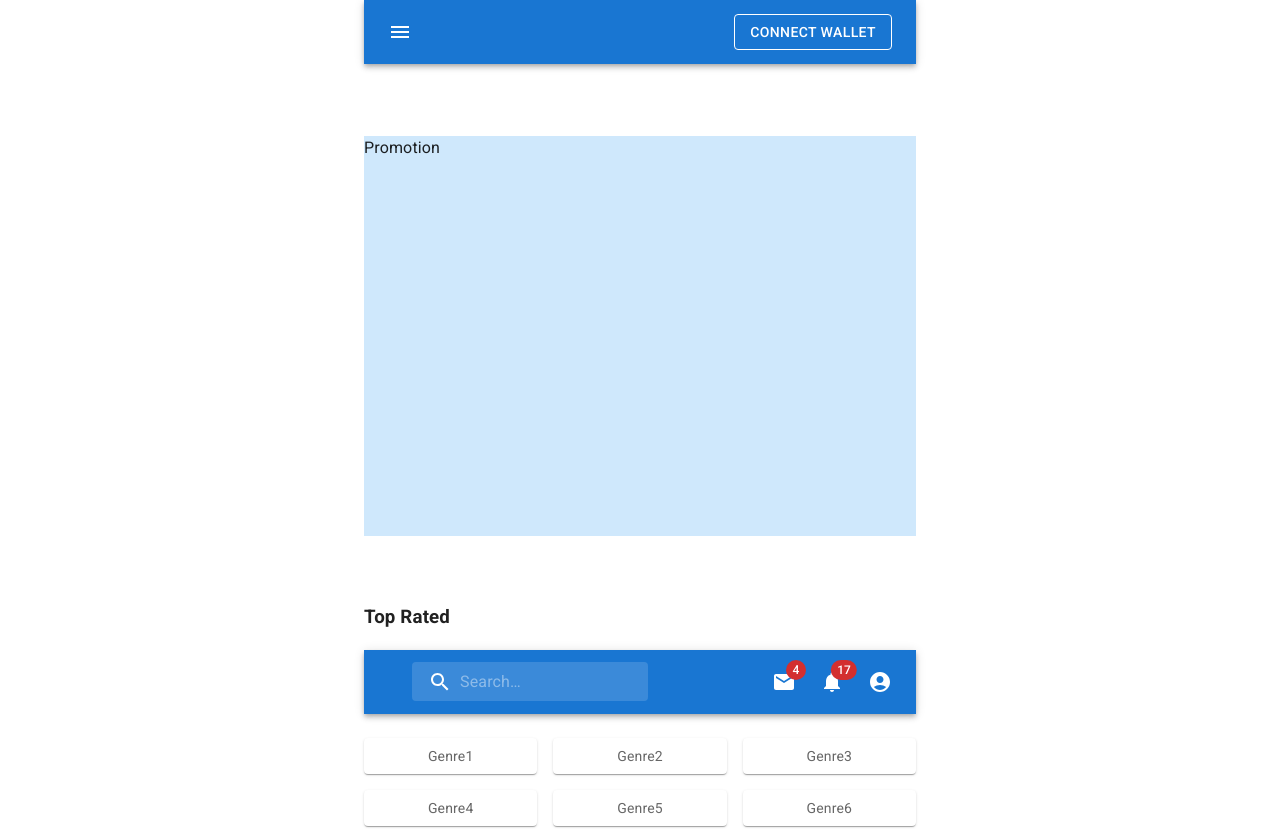
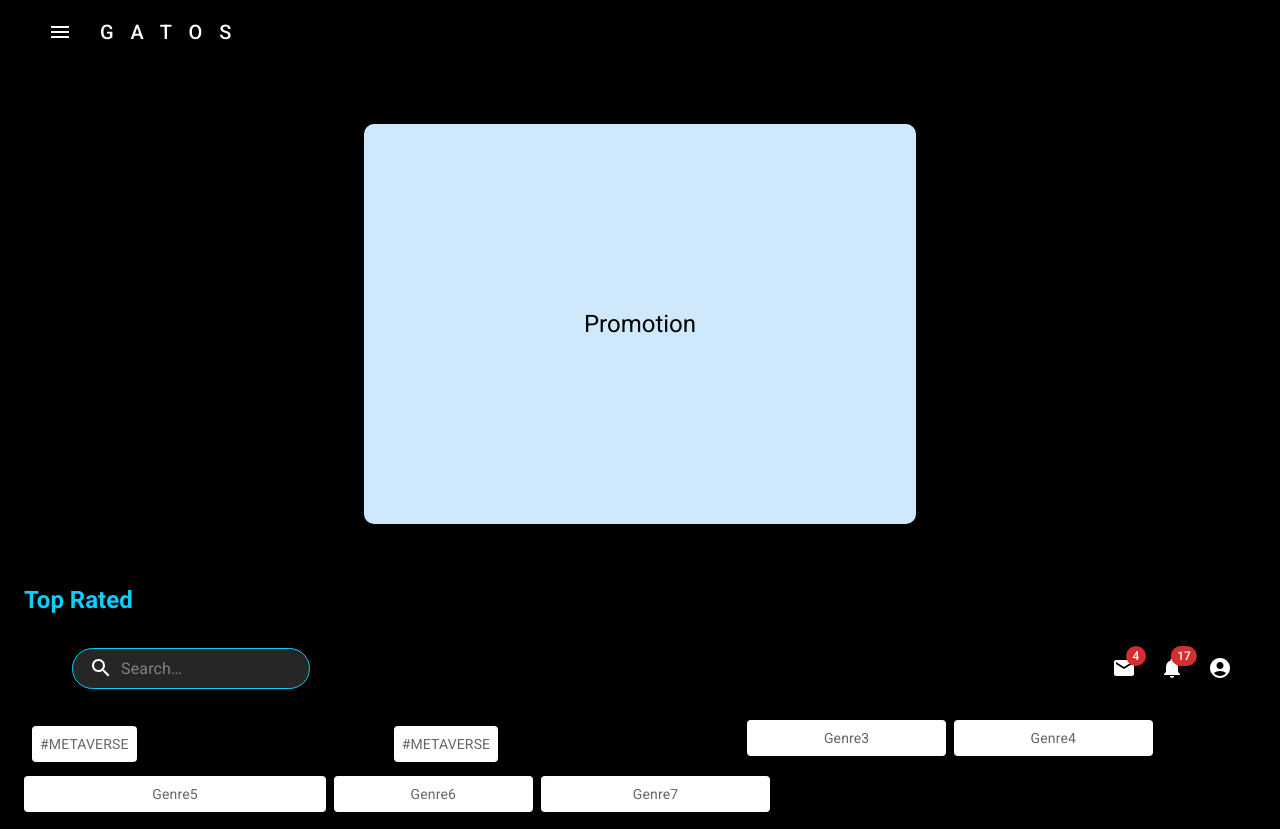
Before and after one commit to Gatos-powered-by-Aptos/Gatos-Web, a React (Create React App) app: page / in a window 1280 px wide. Shown: the top 829 px of the page. Built offline with nearby package versions, Linux system fonts and the light colour scheme; what @aptos-labs/wallet-adapter-react, aptos, petra-plugin-wallet-adapter would draw is missing.

Commit message:
explorer 업뎃

```diff
--- a/src/Explorer.tsx
+++ b/src/Explorer.tsx
@@ -25,6 +25,10 @@ import CardActions from '@mui/material/CardActions';
 import CardContent from '@mui/material/CardContent';
 import CardMedia from '@mui/material/CardMedia';
 import { flexbox } from '@mui/system';
+import ArrowDropDownIcon from '@mui/icons-material/ArrowDropDown';
+import InputLabel from '@mui/material/InputLabel';
+import FormControl from '@mui/material/FormControl';
+import Select from '@mui/material/Select';
 
 const Search = styled('div')(({ theme }) => ({
   position: 'relative',
@@ -194,9 +198,10 @@ export default function Explorer() {
 
 
   return (
-    <Box sx={{ flexGrow: 1 }}>
-      <Container maxWidth="sm">
-      <AppBar position="static">
+    <Box sx={{ flexGrow: 1, backgroundColor:'black'}}>
+      <Container maxWidth="xl">
+      <AppBar position="static"
+        sx={{backgroundColor:'black'}}>
         <Toolbar>
           <IconButton
             size="large"
@@ -207,8 +212,7 @@ export default function Explorer() {
           >
             <MenuIcon/>
           </IconButton>
-          <Typography variant="h6" component="div" sx={{ flexGrow: 1 }}></Typography>
-          <Button color="inherit" variant="outlined">Connect Wallet</Button>
+          <Typography variant="h6" component="div" sx={{ flexGrow: 1, letterSpacing: 17 }}>GATOS</Typography>
         </Toolbar>
       </AppBar>
       </Container>
@@ -216,19 +220,30 @@ export default function Explorer() {
       <br></br>
       <br></br>
 
-      <CssBaseline />
       <Container maxWidth="sm">
-        <Box sx={{ bgcolor: '#cfe8fc', height: '50vh' }}>Promotion</Box>
+        <Box
+        display="flex"
+        alignItems="center"
+        justifyContent="center"
+        sx={{ bgcolor: '#cfe8fc', height: '50vh', borderRadius: '10px' }}>
+        <Typography variant="h5" component="div" sx={{ flexGrow: 1}} align="center">Promotion</Typography>
+        </Box>
       </Container>
 
       <br></br>
       <br></br>
+      <br></br>
 
-      <Container maxWidth="sm"><h3>Top Rated</h3></Container>
-      <Container maxWidth="sm">
-      <AppBar position="static">
+      <Container maxWidth="xl">
+        <Typography variant="h5" sx={{color: "#0ACFFE", fontWeight: '600'}} >Top Rated</Typography>
+      </Container>
+
+      <br></br>
+      <Container maxWidth="xl">
+      <AppBar position="static"
+        sx={{backgroundColor:'black'}}>
         <Toolbar>
-          <Search>
+          <Search sx={{borderRadius: '30px', border: `1px solid #0ACFFE`}}>
             <SearchIconWrapper>
               <SearchIcon />
             </SearchIconWrapper>
@@ -238,7 +253,7 @@ export default function Explorer() {
             />
           </Search>
           <Box sx={{ flexGrow: 1 }} />
-          <Box sx={{ display: { xs: 'none', md: 'flex' } }}>
+          <Box sx={{ display: { xs: 'none', md: 'flex'} }}>
             <IconButton size="large" aria-label="show 4 new mails" color="inherit">
               <Badge badgeContent={4} color="error">
                 <MailIcon />
@@ -279,37 +294,47 @@ export default function Explorer() {
           </Box>
         </Toolbar>
       </AppBar>
-      </Container>
+    </Container>
+
       {renderMobileMenu}
       {renderMenu}
 
       <br></br>
-      <Container maxWidth="sm">
-      <Grid container spacing={2}>
-        <Grid item xs={4}>
-          <Item>Genre1</Item>
+      <Container maxWidth="xl">
+      <Grid container spacing={1}>
+        <Grid item xs={3.5}>
+          <Button
+          sx={{size:'large'}}>
+            <Item>#Metaverse</Item>
+          </Button>
+
         </Grid>
-        <Grid item xs={4}>
-          <Item>Genre2</Item>
+        <Grid item xs={3.5}>
+          <Button>
+            <Item>#Metaverse</Item>
+          </Button>
         </Grid>
-        <Grid item xs={4}>
+        <Grid item xs={2}>
           <Item>Genre3</Item>
         </Grid>
-        <Grid item xs={4}>
+        <Grid item xs={2}>
           <Item>Genre4</Item>
         </Grid>
-        <Grid item xs={4}>
+        <Grid item xs={3}>
           <Item>Genre5</Item>
         </Grid>
-        <Grid item xs={4}>
+        <Grid item xs={2}>
           <Item>Genre6</Item>
+        </Grid>
+        <Grid item xs={2.3}>
+          <Item>Genre7</Item>
         </Grid>
       </Grid>
     </Container>
       <br></br>
       <br></br>
 
-    <Container maxWidth="sm">
+    <Container maxWidth="xl">
       <Card sx={{ minWidth: 275, display: 'flex' }}>
         <Box sx={{display: 'flex', flexDirection: 'column'}}>
           <CardContent sx={{flex: '1 0 auto'}}>
--- a/src/MyGames.tsx
+++ b/src/MyGames.tsx
@@ -17,8 +17,6 @@ import { styled } from '@mui/material/styles';
 import WorkspacePremiumOutlinedIcon from '@mui/icons-material/WorkspacePremiumOutlined';
 import AddIcon from '@mui/icons-material/Add';
 
-import { useNavigate } from "react-router-dom";
-
 import { WalletSelector } from "@aptos-labs/wallet-adapter-ant-design";
 import "@aptos-labs/wallet-adapter-ant-design/dist/index.css";
 
@@ -37,10 +35,7 @@ const SmallAvatar = styled(Avatar)(({ theme }) => ({
 }));
 
 export default function Explorer() {
-  const navigate = useNavigate();
-  const navigateToEdit = () => {
-    navigate("/mygamesedit");
-  }
+
   const { account } = useWallet();
 
     useEffect(() => {
@@ -99,8 +94,8 @@ export default function Explorer() {
         badgeContent={
           <SmallAvatar>
             <Button variant="text"
-            sx={{color: "#0ACFFE"}}
-            onClick={navigateToEdit}><AddIcon/></Button>
+            sx={{color: 'inherit'}}
+            ><AddIcon/></Button>
           </SmallAvatar>
         }
       >
@@ -139,9 +134,10 @@ export default function Explorer() {
 
 
       <Container maxWidth="xl">
-      <Typography variant="h5" sx={{color: "#0ACFFE", fontWeight: 'bold'}}  >Recent Played</Typography>
+      <Typography variant="h5" sx={{color: "#0ACFFE", fontWeight: '600'}}  >Recent Played</Typography>
       <br></br>
-      <Card variant="outlined" sx={{ backgroundColor: 'grey'}}>
+      <Card variant="outlined"
+      sx={{ borderRadius: '10px',backgroundColor: 'grey'}}>
       <CardMedia
         sx={{ height: 200,
         backgroundColor: 'black',
@@ -181,7 +177,8 @@ export default function Explorer() {
     <Container maxWidth="xl">
       <br></br>
       <br></br>
-      <Card variant="outlined" sx={{ backgroundColor: 'grey'}}>
+      <Card variant="outlined"
+      sx={{ borderRadius: '10px', backgroundColor: 'grey'}}>
       <CardMedia
         sx={{ height: 200,
         backgroundColor: 'black',
@@ -221,7 +218,8 @@ export default function Explorer() {
     <Container maxWidth="xl">
       <br></br>
       <br></br>
-      <Card variant="outlined" sx={{ backgroundColor: 'grey'}}>
+      <Card variant="outlined"
+      sx={{ borderRadius: '10px', backgroundColor: 'grey'}}>
       <CardMedia
         sx={{ height: 200,
         backgroundColor: 'black',
```
Also changed, not shown: src/MyGamesEdit.tsx (deleted, +0 -7 lines). Lines whose indentation alone changed are shown as unchanged.
